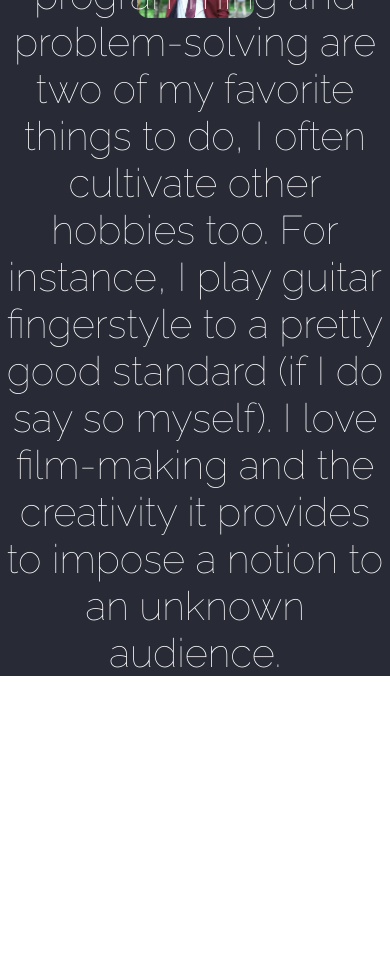
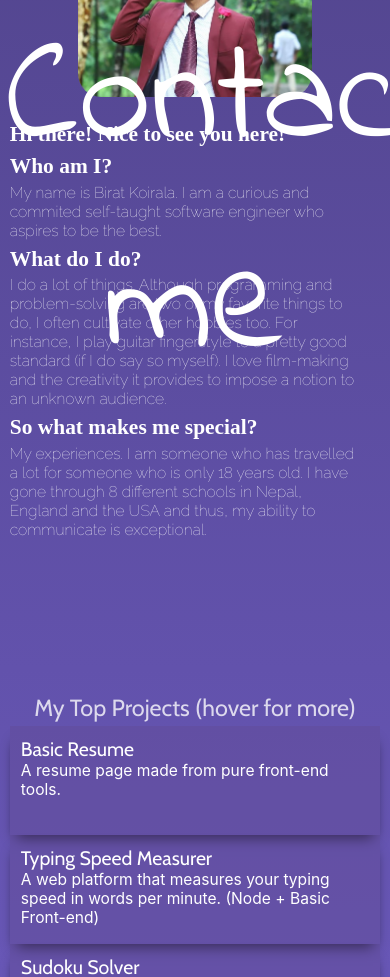
Before and after one commit to biratkk/portfolioSite, a React (Create React App) app: page / in a window 390 px wide. Shown: the part 1020-1997 px from the top of the page. Built offline with nearby package versions, Linux system fonts and the light colour scheme; a web font is replaced by a local one.

Commit message:
Added usability for phones

```diff
--- a/src/Components/SlideShowPosts.js
+++ b/src/Components/SlideShowPosts.js
@@ -15,7 +15,7 @@ export default function SlideShowPosts ({ heading, paragraph, utilisedSystems})
                 flipDirection = "horizontal"
                 flipSpeedBackToFront = {0.2}
                 flipSpeedFrontToBack = {0.2}>
-                <div class = "portfolio-slide-details">
+                <div className = "portfolio-slide-details">
                     <h3>
                         {heading}
                     </h3>
@@ -23,9 +23,9 @@ export default function SlideShowPosts ({ heading, paragraph, utilisedSystems})
                         {paragraph}
                     </p>
                 </div>
-                <div class = "portfolio-slide-details">
+                <div className = "portfolio-slide-details-back">
                     <h3>
-                        Used Systems:
+                        Systems Utilised:
                     </h3>
                     <p>
                         {getBulletDiv(utilisedSystems)}
--- a/src/Pages/Footer.js
+++ b/src/Pages/Footer.js
@@ -35,9 +35,9 @@ export default function () {
                         className = "contact-logo">
                         </img>
                     </a>
-                    <a target = "_blank" id = "Mail" href = "mailto: koiralabirat@gmail.com">
+                    <a target = "_blank" id = "Mail" href = "mailto:koiralabirat@gmail.com">
                         <img
-                        src = "http://assets.stickpng.com/thumbs/58485698e0bb315b0f7675a8.png"
+                        src = "https://freepikpsd.com/media/2019/10/mail-logo-png-white-8-Transparent-Images.png"
                         className = "contact-logo">
                         </img>
                     </a>
--- a/src/Pages/HomePage.js
+++ b/src/Pages/HomePage.js
@@ -46,6 +46,17 @@ class OptionContainer extends Component{
                     Blog
                 </Link>
             </button>
+            <button id = "contactMeButton" class = "optionButton">
+            <Link
+                activeClass = "active"
+                className="optionButton"
+                to="footer"
+                spy={true}
+                smooth={true}
+                duration={500}>
+                    Contact me
+                </Link>
+            </button>
         </div>
         );
     }
--- a/src/staticDB.json
+++ b/src/staticDB.json
@@ -30,7 +30,7 @@
                 "imageSource":"https://lh3.googleusercontent.com/xbxGGs8dJQ4itgEudsNI-8Bmdp2gRbIS0kZBsB9IMKC_ZU3cf4MMd4lxASIxoG3Asizf2B7tOBhQAHtAGTMDlGJ0rt-pBUsBT4pyHHdRZPrkqkR1cFLmdIFBUX9WRDQ2xTfUC2X8QQPYyHWYkePaHKP_XvWgzakdpeYkxd4KJd4UCJ-r4B6QUydVmYvMJSq8rk4DWrhZHRZMYYxG-ddWeM-Bxeta8WD1PD-3NKD9LCV9uYy2jakUQBXmD6GuamNorWqKM_4uopvjua1OU-9mTRV-mfjXU-UZhgjfDKKTDDhUh3CghCF0c55Jlf6dMw-6jgrNavCkarHxgKowD_Du5whob9H53dGN83W58Hm6TXOugArA4Xsbloyb_Iaik1TY6uG7pB2dY000HDOkfCxJZmWOoLtPL4GdkQX3YDc_NR9lb57E0bWM4ZoBk3-6mASuBsCkUahPwHX06Bik3i37SkoaIk7dcukpAi1kivxklrOoHEnFrA8LkLcdyh2-jTBgCxW5FwrQ8JAZf0XWjRzmpLDtdmPpDByqN66N65zur5H2Kv4TEGWkPhjh92N6kSYnG4dykePCDwnhagZCosZfvbfd3mVnNILEsghLo0SDi902XsH3mOiH58G3M3_9d6V0L_CZ6hTr5Dv5BVzdjvorVSlTVZ8CUUPiOLpUjN-QfJgeXfHFUNcNRIxxLaKqt1cBDzsQbJ5AIhWQsRcY_EM1tsw=w1760-h990-no?authuser=0",
                 "header":"Typing Speed Measurer",
                 "paragraph":"A web platform that measures your typing speed in words per minute. (Node + Basic Front-end)",
-                "utilisedSystems":["Vanilla JS","HTML","CSS"]
+                "utilisedSystems":["Vanilla JS","HTML","CSS","Node"]
             },
             {
                 "id":"3",
--- a/src/styles.css
+++ b/src/styles.css
@@ -3,7 +3,7 @@
 @import url('https://fonts.googleapis.com/css2?family=Cabin&display=swap');/*Cabin*/
 @import url("https://fonts.googleapis.com/css?family=Montserrat");
 @import url("https://fonts.googleapis.com/css?family=Comfortaa");
-@media screen and (min-width:1025px) {
+@media screen and (min-width:1081px) {
     *{
         margin: 0;
         max-width: 100%;
@@ -212,6 +212,26 @@
         font-size: 100%;
         cursor:auto;
     }
+    .portfolio-slide-details-back{
+        padding: 10%;
+        color:white;
+    }
+    .portfolio-slide-details-back h3{
+        text-align: left;
+        width: 100%;
+        font-family: Cabin;
+        font-weight: 100;
+        font-size: 150%;
+        cursor: pointer;
+    }
+    .portfolio-slide-details-back p{
+        margin-top:5%;
+        width:100%;
+        text-align: left;
+        font-family:-apple-system, BlinkMacSystemFont, 'Segoe UI', Roboto, Oxygen, Ubuntu, Cantarell, 'Open Sans', 'Helvetica Neue', sans-serif;
+        font-size: 100%;
+        cursor:auto;
+    }
     .blog-title{
         text-align: center;
         padding: none;
@@ -317,15 +337,16 @@
 
 
 
-
-
-
-
-
-@media screen and (max-width:1024px) {
+@media screen and (max-width:1080px) {
     *{
         margin: 0;
         max-width: 100%;
+    }
+
+    .middle{
+        display:flex;
+        align-items: center;
+        justify-content: center;
     }
 
     button{
@@ -333,7 +354,7 @@
     }
 
     ::-webkit-scrollbar{
-        width: 6px;
+        width: 0px;
         background-color: DarkSlateGray;
     }
     ::-webkit-scrollbar-thumb{
@@ -355,7 +376,7 @@
     }
     .sticky-nav-list button{
         font-family:  Merriweather Sans;
-        font-size: 250%;
+        font-size: 1.25em;
         color:rgb(219, 200, 200);
         height: 4vh;
         background-color: transparent;
@@ -370,7 +391,6 @@
     .sticky-nav-list button:active{
         color:orangered;
     }
-
     body{
         margin: 0;
         width: 100vw;
@@ -381,13 +401,16 @@
         height: 100vh;
     }
     .color{
-        background-color: rgb(40, 42, 54);
+        background: linear-gradient( rgb(135, 47, 170), rgb(81, 68, 139)) ;
     }
-    .mid-color{
-        background-color: rgb(47, 94, 95);
+    .color1{
+        background: linear-gradient( rgb(81, 68, 139), rgb(98, 82, 172) );
     }
-    .white{
-        background-color: white;
+    .color2{
+        background: linear-gradient( rgb(98, 82, 172) , rgb(115, 96, 201) );
+    }
+    .color3{
+        background: linear-gradient( rgb(115, 96, 201) , rgb(98, 82, 172)  );
     }
     .optionContainer{
         position: relative;
@@ -411,103 +434,215 @@
         color:white;
         background-color: transparent;
         border:none;
-        transition: 0.25s;
+        cursor: pointer;
+        transition: 0.1s;
     }
     .optionButton:active{
-        font-size: 250%;
         color:rgb(33, 184, 138);
+        font-size: 330%;
     }
     .about-page{
-        background-color: rgb(40, 42, 54);
-        padding-top: 1vh;
+        display: block;
     }
     .slideShowSide{
+        padding-top: 10vw;
         z-index: 1;
     }
     .slideshow {
+        margin-top: 20vw 0 0 0;
         margin: 0 auto;
         overflow: hidden;
         display: flex;
         justify-content: center;
         align-items: center;
-        width:30vw;
-        height: 30vh;
-        max-width: 30vw;
+        width:60vw;
+        height:60vw;
     }
     .slide{
-        width: 30vw;
-        height: 30vw;
+        width: 60vw;
+        height: 60vw;
         display: inline-block;
         border-radius: 10%;
+        box-shadow: 10px 10px 10vw -100px #000000;
     }
+
     .infoPage{
         color:white;
-        margin-top: 5vh;
-        height: 40vh;
-        display: flex;
-        justify-content: center;
-        align-items: center;
+        margin-top: 3vh;
+        margin-left: 2.5vw;
+        width:90vw;
+        height:80vh;
     }
     .infoPage h1{
         margin-top: 2%;
         font-family: Original Surfer, Secular One;
-        font-size: 400%;
-        text-align:center;
+        font-size: 5.5vw;
     }
     .infoPage p{
         margin-top: 1%;
-        font-size: 250%;
-        text-align:center;
+        font-size: 4vw;
+        text-align:left;
         font-family: Raleway,"Open Sans";
     }
+
     .portfolio-page{
         width: 100vw;
         height: 100vh;
-        padding-top: 2vh;
+        padding-top: 2.5vh;
     }
     .top-projects{
         font-family: Cabin;
-        font-size: 400%;
-        padding: 6vw;
+        font-size: 6vw;
+        padding: 1vw;
         text-align: center;
         color:rgba(255, 255, 255, 0.781);
-        cursor: pointer;
+        cursor:default;
     }
     .portfolio-slideshow {
-        overflow:hidden;
+        overflow:auto;
         display: inline-grid;
-        grid-template-columns: 50vw 50vw;
-        grid-template-rows: 22vh 22vh 22vh 22vh;
+        /* grid-template-columns: 25vw 25vw 25vw 25vw;
+        grid-template-rows: 40vh auto 40vh; */
     }
     .portfolio-slide{
-        background-color: #503e3e8f;
+        background-color: #634d9b8f;
         margin-left:2.5vw;
         margin-right:2.5vw;
-        width: 45vw;
-        height: 20vh;
-        display: inline-block;
-        box-shadow: 0px 10px 13px -7px #f3f3f3;
+        width: 95vw;
+        height: 28vw;
+        display: block;
+        box-shadow: 0px 10px 13px -7px #000000;
+        transition: 0.25s;
     }
     .portfolio-slide:hover{
-        box-shadow: 0px 10px 13px -7px #851d1d;
-        cursor:pointer;
+        box-shadow: 0px 8px 13px -7px #12cc9d;
+        animation: swing 1000ms;
+    }
+    .portfolio-slide-details-back:hover .portfolio-slide-details-back h3{
+        color:#12cc9d
+    }
+    .portfolio-slide:hover .portfolio-slide-details h3{
+        color:#12cc9d;
     }
     .portfolio-slide-details{
-        padding: 10%;
+        padding: 3%;
         color:white;
-        cursor:pointer;
     }
     .portfolio-slide-details h3{
         text-align: left;
         width: 100%;
-        font-family: Merriweather Sans;
-        font-size: 250%;
+        font-family: Cabin;
+        font-weight: 100;
+        font-size: 5vw;
+        cursor: pointer;
     }
     .portfolio-slide-details p{
-        margin-top:5%;
         width:100%;
         text-align: left;
-        font-family: Raleway;
-        font-size:200%;
+        font-family:-apple-system, BlinkMacSystemFont, 'Segoe UI', Roboto, Oxygen, Ubuntu, Cantarell, 'Open Sans', 'Helvetica Neue', sans-serif;
+        font-size: 4vw;
+        cursor:auto;
     }
+    .portfolio-slide-details-back{
+        padding: 3%;
+        color:white;
+    }
+    .portfolio-slide-details-back h3{
+        text-align:left;
+        width: 100%;
+        font-family: Cabin;
+        font-weight: 100;
+        font-size: 4vw;
+        cursor: pointer;
+    }
+    .portfolio-slide-details-back p{
+        width:100%;
+        text-align: justify;
+        font-family:-apple-system, BlinkMacSystemFont, 'Segoe UI', Roboto, Oxygen, Ubuntu, Cantarell, 'Open Sans', 'Helvetica Neue', sans-serif;
+        font-size: 4vw;
+        cursor:auto;
+    }
+    .portfolio-slide-details-back ul{
+        columns:2;
+    }
+
+    .blog-title{
+        text-align: center;
+        padding: none;
+        padding-top: 3%;
+        color: rgb(255, 255, 255);
+        font-family: "Montserrat";
+        font-size: 3vw;
+    }
+    .pastBlog{
+        position: relative;
+        width: 90%;
+        margin-left: auto;
+        margin-right: auto;
+        margin-top: 2%;
+    }
+    .posts-container{
+        margin-top: 2vh;
+        padding: 0 0 2% 0;
+        height: 80vh;
+        overflow-y: scroll;
+    }
+    .title-date{
+        padding: 1%;
+        position: relative;
+        background-color: rgb(0, 46, 46);
+        color:white;
+        font-family: "Montserrat";
+        font-size: 4vw;
+        transition: 0.25s;
+    }
+    .title-date:hover{
+        background-color: aqua;
+        color:black;
+    }
+    .content{
+        margin-top: 5px;
+        padding: 1%;
+        background-color: white;
+        color:black;
+        font-family: "Comfortaa",sans-serif;
+        font-size: 3.5vw;
+        font-weight: 500;
+        white-space: pre-wrap;
+    }
+    .effect1{
+        box-shadow: 0 4px 8px 0 rgba(0, 0, 0, 0.2), 0 6px 20px 0 rgba(0, 0, 0, 0.19);
+    }
+    .footer {
+        display: block;
+        z-index: 14;
+        left: 0;
+        bottom: 0;
+        width: 100%;
+        height:20vh;
+        background:rgb(37, 37, 37) ;
+        color: white;
+        text-align: center;
+    }
+    .footer-header{
+        padding-top: 2vh;
+        padding-bottom: 1vh;
+        font-family: "Montserrat";
+        font-size: 7vw;
+        text-align: center;
+    }
+    .contact-logo{
+        padding:5vw;
+        cursor: pointer;
+        width:10vw;
+        height:10vw;
+        transition: 0.2s;
+        border-radius: 100%;
+    }
+    .contact-logo:hover{
+        width:15vw;
+        height:15vw;
+        padding:0;
+    }
+
 }
```
